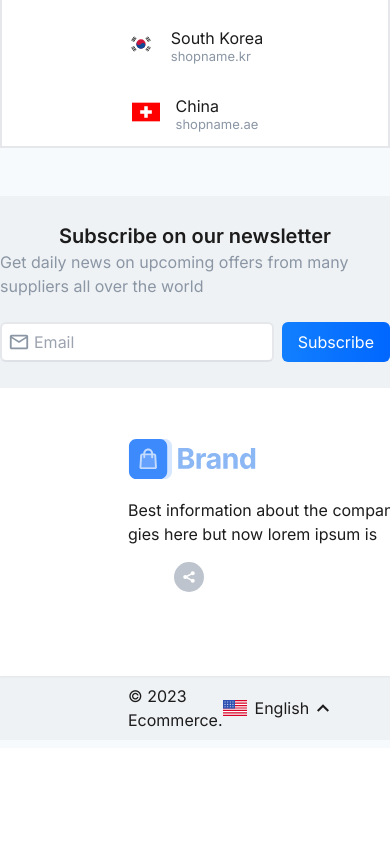
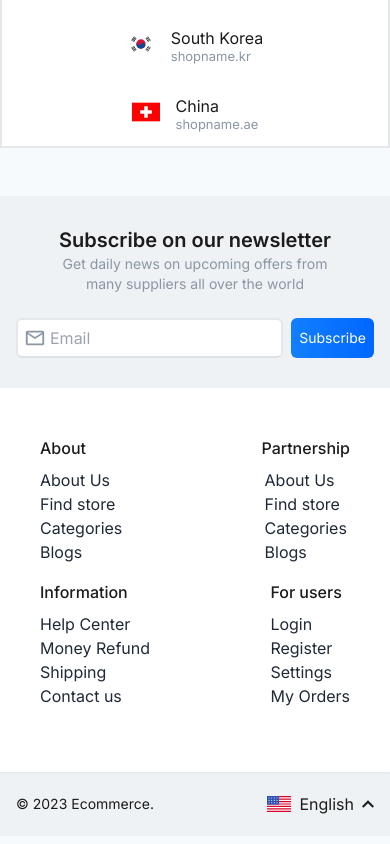
Before and after one commit to AmmarAlmuain/ekomasu, a Next.js app: page / in a window 390 px wide. Shown: the part 9956-10800 px from the top of the page. Before the commit the page ends 10704 px from the top, so only its background shows below. Built offline with nearby package versions, Linux system fonts and the light colour scheme.

Commit message:
Responsive footer

```diff
--- a/components/Footer/Col.tsx
+++ b/components/Footer/Col.tsx
@@ -7,8 +7,8 @@ export default function Col({
 }) {
   return (
     <>
-      <div className="flex flex-col justify-start items-start gap-y-2">
-        <li className="text-primary font-medium decoration-transparent list-none">
+      <div className="flex  max-xl:items-center flex-col justify-start items-start gap-y-2">
+        <li className="text-primary max-xl:w-full max-xl:text-start font-medium decoration-transparent list-none">
           {header}
         </li>
         <ul className="flex flex-col justify-start items-start">
--- a/components/Footer/Copyright.tsx
+++ b/components/Footer/Copyright.tsx
@@ -4,8 +4,8 @@ import DArrow from "../Icons/DArrow";
 export default function Copyright() {
   return (
     <>
-      <section className="bg-faded-white flex justify-between items-center w-full h-16 mb-2 shrink-sides">
-        <span className="text-primary">© 2023 Ecommerce. </span>
+      <section className="bg-faded-white flex justify-between items-center w-full h-16 mb-2 max-md:px-4 shrink-sides">
+        <span className="text-primary text-sm">© 2023 Ecommerce. </span>
         <div className="-center gap-x-2">
           <div className="w-[24px] h-[17px]">
             <US />
--- a/components/Footer/DGroup.tsx
+++ b/components/Footer/DGroup.tsx
@@ -3,7 +3,7 @@ import { appleButtonStore, googleButtonStore } from "../BStores";
 export default function DGroup() {
   return (
     <>
-      <div className="flex flex-col justify-start items-start gap-y-2">
+      <div className="flex max-lg:hidden flex-col justify-start items-start gap-y-2">
         <li className="text-primary font-medium decoration-transparent list-none">
           Get app
         </li>
--- a/components/Footer/Footer.tsx
+++ b/components/Footer/Footer.tsx
@@ -6,8 +6,10 @@ import SGroup from "./SGroup";
 export default function Footr() {
   return (
     <>
-      <section className="w-full flex justify-between drop-shadow-sm items-start pt-12 pb-16 bg-white shrink-sides">
-        <SGroup />
+      <section className="w-full flex max-sm:gap-x-6 flex-wrap max-xl:gap-y-4 max-xl:px-10 max-xl:items-start justify-between drop-shadow-sm items-start pt-12 pb-16 bg-white shrink-sides">
+        <div className="max-xl:hidden">
+          <SGroup />
+        </div>
         <Col
           header="About"
           list={["About Us", "Find store", "Categories", "Blogs"]}
--- a/components/LNews.tsx
+++ b/components/LNews.tsx
@@ -9,12 +9,12 @@ export default function LNews() {
             <h2 className="font-semibold text-xl text-primary">
               Subscribe on our newsletter
             </h2>
-            <span className="text-secondary">
+            <span className="text-secondary max-xl:text-sm text-center max-w-72">
               Get daily news on upcoming offers from many suppliers all over the
               world
             </span>
           </div>
-          <form className="-center w-full gap-x-2">
+          <form className="-center max-xl:px-4 w-full gap-x-2">
             <div className="max-w-72 w-full relative -center">
               <input
                 type="email"
@@ -27,7 +27,7 @@ export default function LNews() {
             </div>
             <button
               type="submit"
-              className="rounded-md text-white third-gradient px-4 h-10"
+              className="rounded-md max-xl:text-sm text-white third-gradient px-4 max-xl:px-2 h-10"
             >
               Subscribe
             </button>
```
